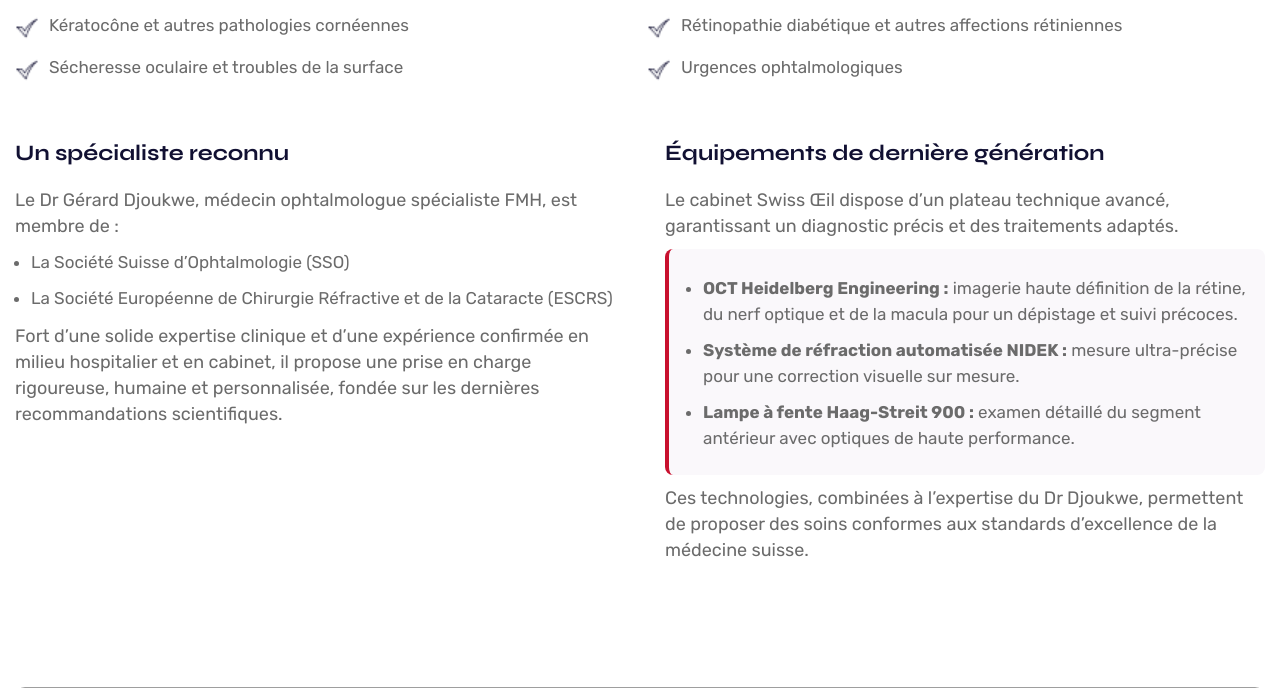
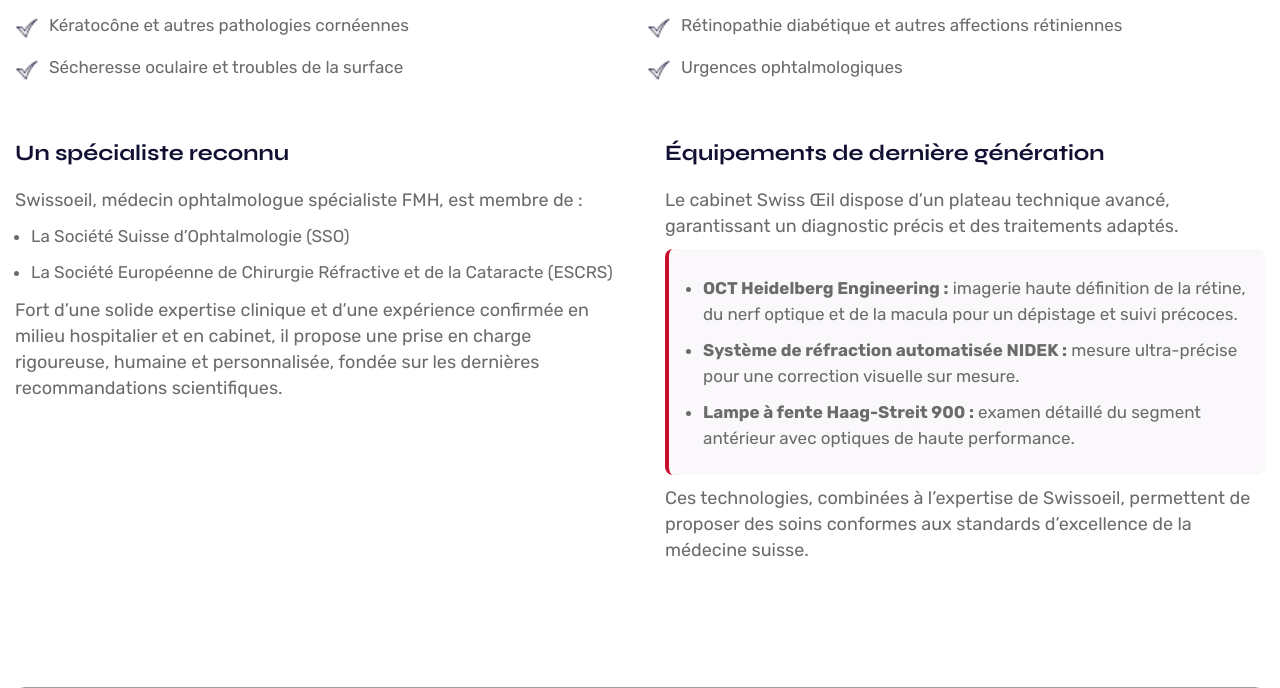
Before and after one commit to yvan-dz/swissoeil, a PHP site: page /about.php in a window 1280 px wide. Shown: the part 1459-2147 px from the top of the page. Run offline with PHP 8.4, Linux system fonts and the light colour scheme; grey boxes are pictures that could not be loaded.

Commit message:
retrait du nom de Gerard sur la page pour des raisons juridiques

```diff
--- a/about.php
+++ b/about.php
@@ -188,7 +188,7 @@
                                 <div style="flex:1 1 320px; min-width:280px;">
                                     <h5 class="title">Un spécialiste reconnu</h5>
                                     <p style="margin:6px 0 10px;">
-                                        Le Dr Gérard Djoukwe, médecin ophtalmologue spécialiste FMH, est membre de :
+                                        Swissoeil, médecin ophtalmologue spécialiste FMH, est membre de :
                                     </p>
                                     <ul style="padding-left:16px; margin:0 0 12px; list-style-type: disc;">
                                         <li>La Société Suisse d’Ophtalmologie (SSO)</li>
@@ -212,7 +212,7 @@
                                         </ul>
                                     </div>
                                     <p style="margin:0;">
-                                        Ces technologies, combinées à l’expertise du Dr Djoukwe, permettent de proposer des soins conformes aux standards d’excellence de la médecine suisse.
+                                        Ces technologies, combinées à l’expertise de Swissoeil, permettent de proposer des soins conformes aux standards d’excellence de la médecine suisse.
                                     </p>
                                 </div>
                             </div>
```
